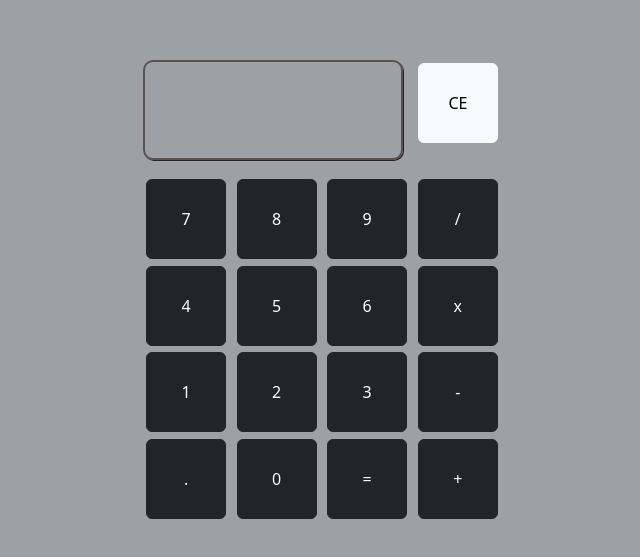
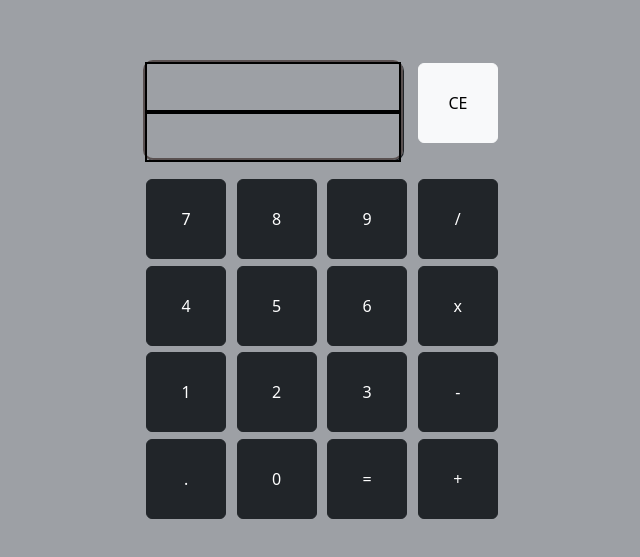
Before and after one commit to hakeem0114/Calculator, a plain HTML site: page index.html in a window 1280 px wide. Shown: the part 109-666 px from the top of the page, without its empty margins (318-958 px from the left). Drawn offline with nearby package versions, Linux system fonts and the light colour scheme.

Commit message:
Fixed upper & lower screen in CSS

```diff
--- a/main.js
+++ b/main.js
@@ -21,7 +21,10 @@ operator = "";
 //Output values
 numbers.forEach((number) => { //For each node in nodelist, check if # is pressed
     number.addEventListener("click",(button)=>{
-       value = button.target.textContent; //Add target to avoid event bubbling
+       let value = button.target.textContent; //Add target to avoid event bubbling
        console.log(value)
+
+       current.textContent += value;
+
     })
 });
--- a/style.css
+++ b/style.css
@@ -35,7 +35,14 @@ body{
     border-radius: 10px;
     box-shadow: 1px 1px;
 }
-
+.old{
+    border: 2px solid black;
+    height: 50px;
+}
+.new{
+    border: 2px solid black;
+    height: 50px;
+}
 .output{
     display: flex;
     margin-bottom: 1em;
```
